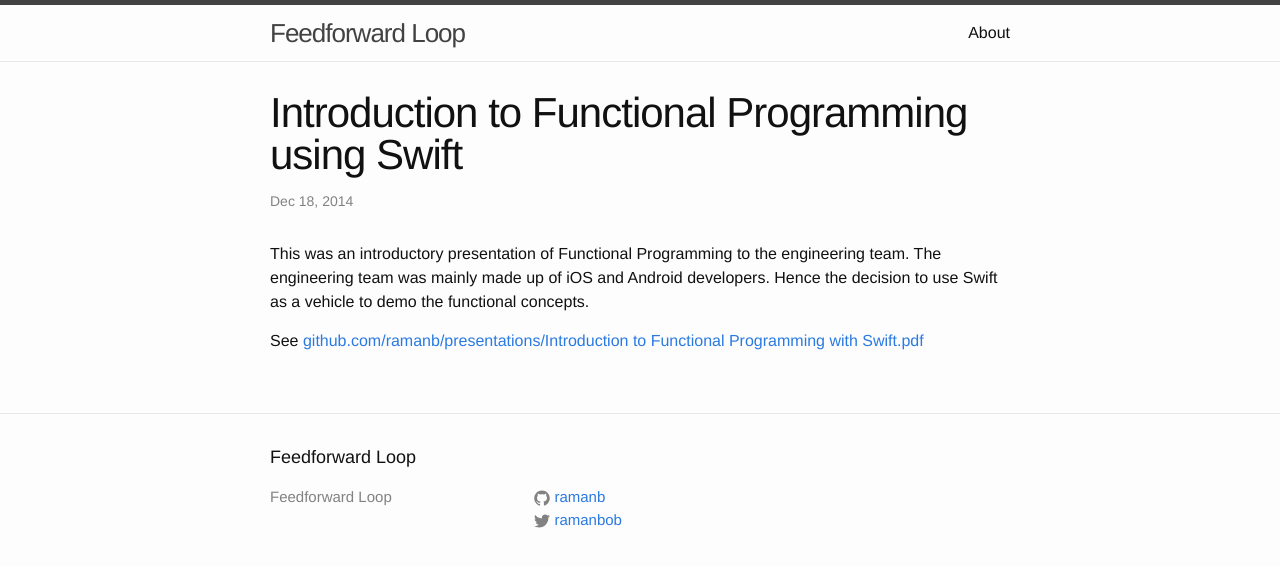
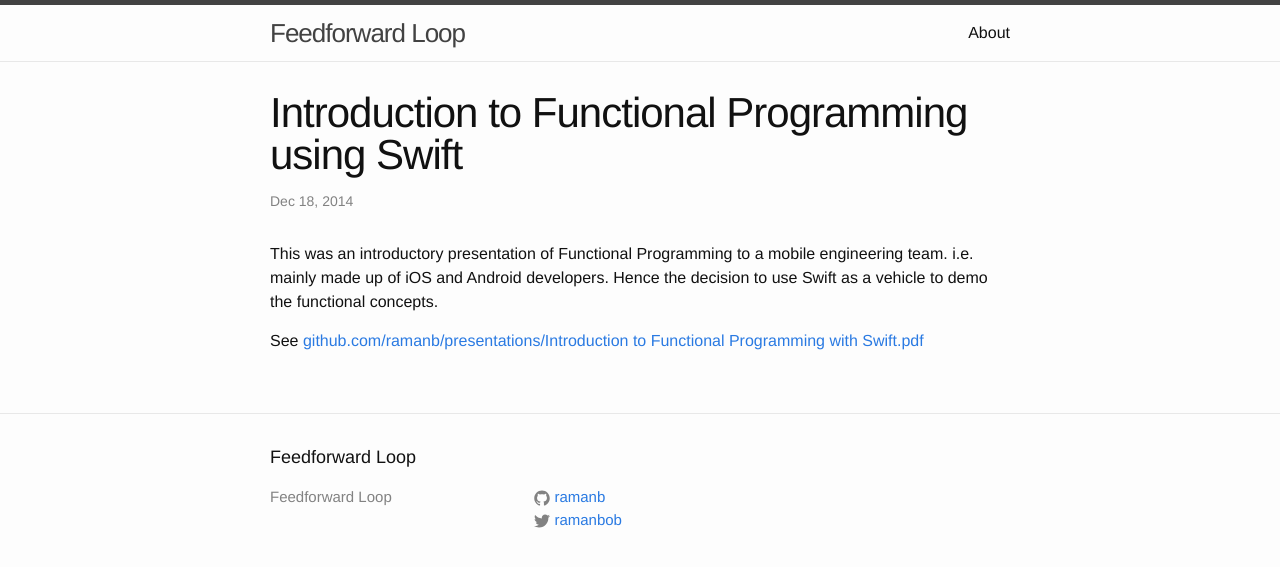
Before and after one commit to ramanb/ramanb.github.io, a Jekyll site: the page built from _posts/2015-10-13-intro-to-fp-with-swift.markdown, in a window 1280 px wide. Shown: the top 567 px of the page. Built offline with Jekyll 4.4.1, drawn with Linux system fonts in a browser that asks for light colours.

Commit message:
Minor description updates

```diff
--- a/_posts/2015-10-13-intro-to-fp-with-swift.markdown
+++ b/_posts/2015-10-13-intro-to-fp-with-swift.markdown
@@ -5,8 +5,8 @@ date:   2014-12-18 12:30:00
 categories: Swift fp functional
 ---
 
-This was an introductory presentation of Functional Programming to the engineering team.
-The engineering team was mainly made up of iOS and Android developers.
+This was an introductory presentation of Functional Programming to a mobile engineering team.
+i.e. mainly made up of iOS and Android developers.
 Hence the decision to use Swift as a vehicle to demo the functional concepts.
 
 See [github.com/ramanb/presentations/Introduction to Functional Programming with Swift.pdf](https://github.com/ramanb/presentations/blob/master/Introduction%20to%20Functional%20Programming%20in%20Swift.pdf)
```
Also changed, not shown: about.md (+1 -1 lines).
